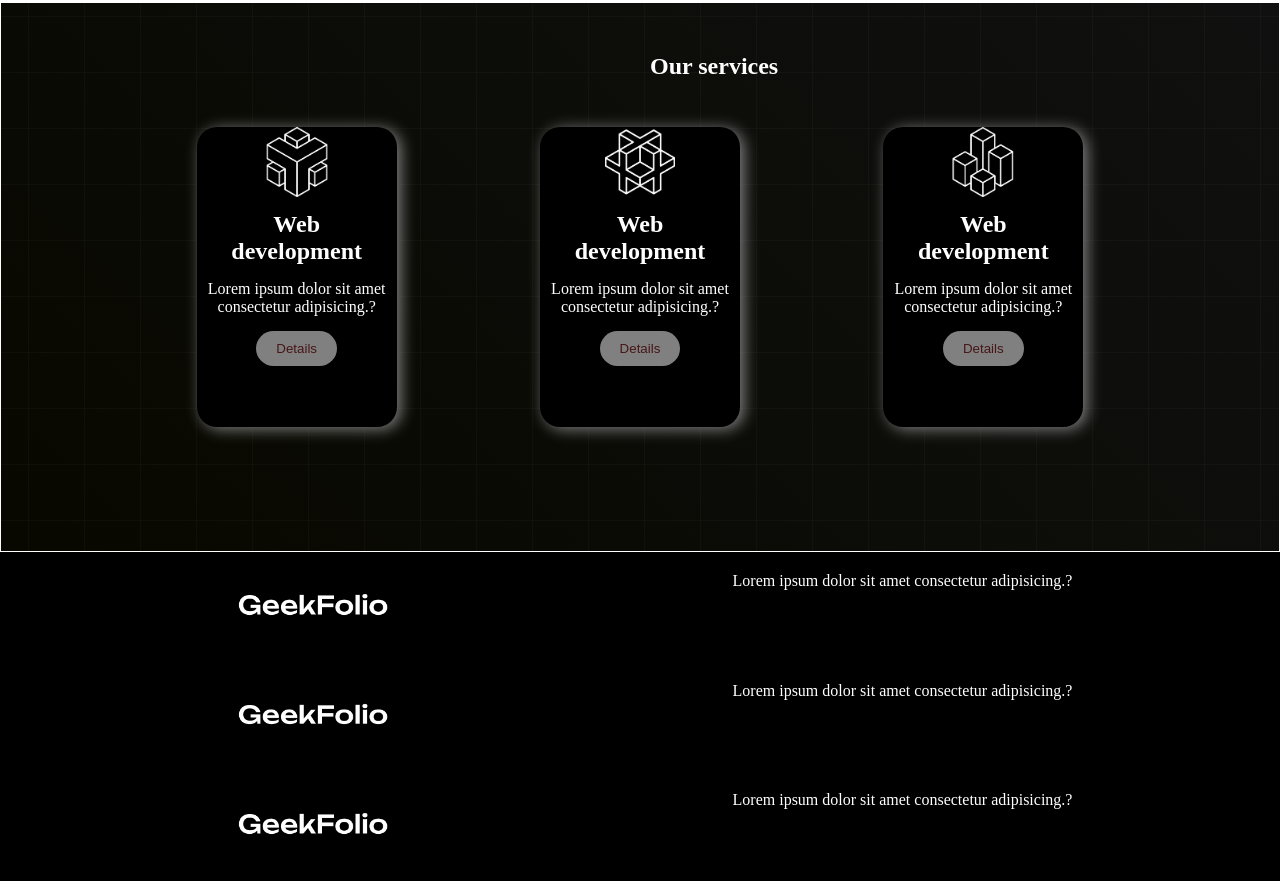
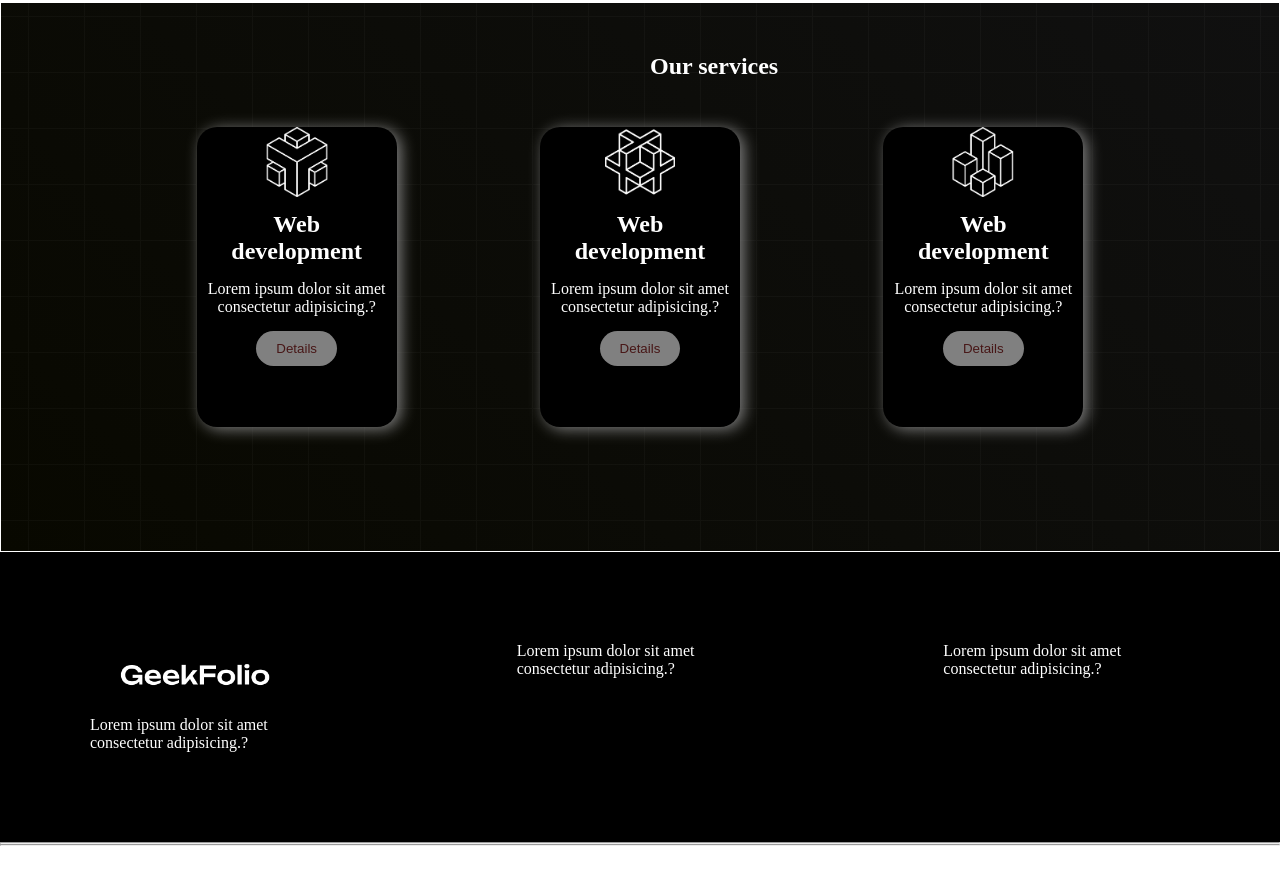
Before and after one commit to Mahmuda-14/concep-1, a plain HTML site: page index.html in a window 1280 px wide. Shown: the part 1300-2181 px from the top of the page. After the commit the page ends 2146 px from the top, so only its background shows below. Drawn offline with Linux system fonts and the light colour scheme.

Commit message:
modified file name

```diff
--- a/concep-1.html
+++ b/index.html
@@ -106,18 +106,23 @@
 
                 </div>
                 <div class="sec-1">
-                    <img class="foot-logo" src="./image/logo-light.png" alt="">
+
 
                      <p class="f1">Lorem ipsum dolor sit amet consectetur adipisicing.?</p>
 
                  </div>
                  <div class="sec-1">
-                    <img class="foot-logo" src="./image/logo-light.png" alt="">
+
 
                      <p class="f1">Lorem ipsum dolor sit amet consectetur adipisicing.?</p>
 
                  </div>
+
             </div>
+            <hr>
+           </section>
+           <section>
+         <hr>
            </section>
         </footer>
 
--- a/style.css
+++ b/style.css
@@ -140,15 +140,17 @@
     font: size 54px;
 
 }
-.foot{background-color: black;}
+.foot{background-color: black;
+    display: flex;
+    justify-content: space-around;}
 .foot-logo{
     width: 150px;
     padding: 20px 30px;
 }
 .sec-1{
-    padding:20px 50px;
-    display: flex;
-    justify-content: space-around;
+    padding:90px;
+
+
 }
 .f1{color: white;
 border:20px}
```
